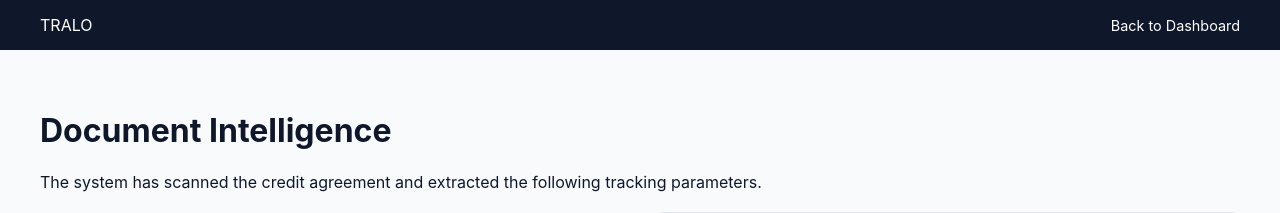
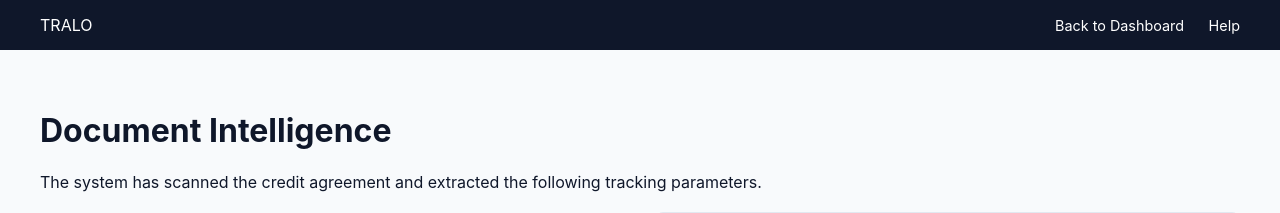
Before and after one commit to edimaudo/Tralo, a Flask app: page /reader in a window 1280 px wide. Shown: the top 213 px of the page. Run offline with Flask 3, Linux system fonts and the light colour scheme.

Commit message:
Update reader.html

```diff
--- a/templates/reader.html
+++ b/templates/reader.html
@@ -11,6 +11,7 @@
         <div class="logo-small">TRALO</div>
         <div class="nav-links">
             <a href="{{ url_for('dashboard') }}">Back to Dashboard</a>
+            <a href="{{ url_for('help') }}">Help</a>
         </div>
     </nav>
 
```
